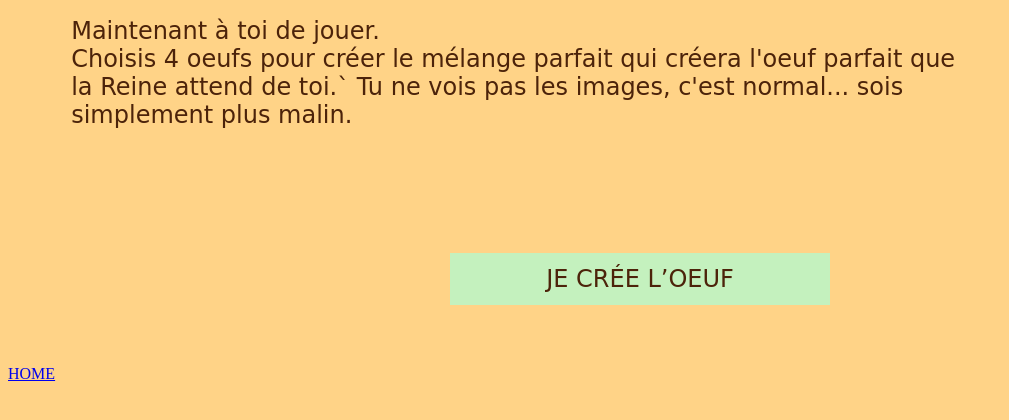
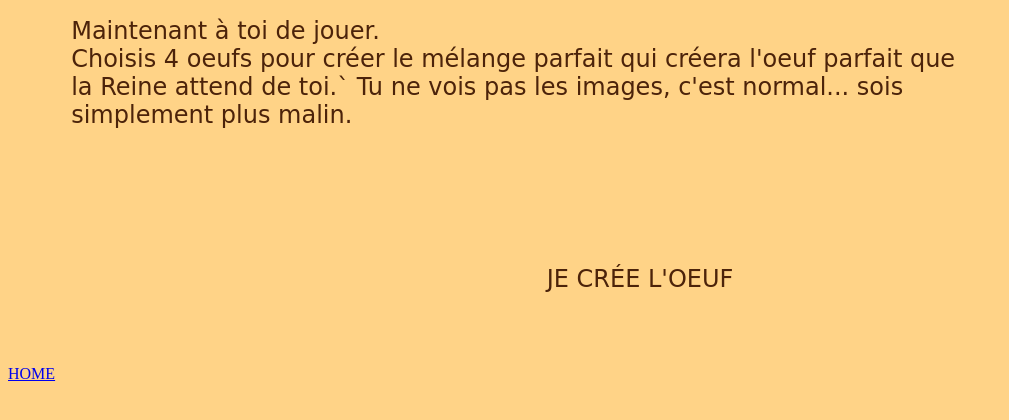
Before and after one commit to AdelineDb/el_famoso_marcel, a PHP site: page /cookingEgg.php in a window 1280 px wide. Shown: the part 246-666 px from the top of the page, without its empty margins (0-1009 px from the left). Run offline with PHP 8.4, Linux system fonts and the light colour scheme; data that the repository does not hold is empty; some web fonts are replaced.

Commit message:
changement bouton egg

```diff
--- a/public/choixPersonnage.php
+++ b/public/choixPersonnage.php
@@ -47,8 +47,10 @@ $characters = json_decode(file_get_contents("http://easteregg.wildcodeschool.fr/
     $characters[$key]['id'] == '5cac51240d488f0da6151c41' || $characters[$key]['id'] == '5cac51240d488f0da6151c4c' ||
     $characters[$key]['id'] == '5cac51240d488f0da6151c34'){ ?>
 
-    <input type="radio" name="hero" value="<?php echo $characters[$key]['name']; ?>" >
-    <label></label>
+    <div class="css">
+        <input type="radio" name="hero" value="<?php echo $characters[$key]['name']; ?>" >
+        <label></label>
+    </div>
     <?php }} ?>
     <div class="boutonfin">
         <button type="submit" formaction="" formtarget="_self">JE CHOISIS</button>
--- a/public/cookingEgg.php
+++ b/public/cookingEgg.php
@@ -67,8 +67,8 @@ $characters = json_decode(file_get_contents("http://easteregg.wildcodeschool.fr/
 
 </div>
 
-<div class="boutonfin1">
-    <button type="submit" formaction="fin1.php" formtarget="_self">JE CRÉE L’OEUF</button>
+<div>
+    <a class="boutonfin" href="choixPersonnage.php"><button type="submit">JE CRÉE L'OEUF</button></a>
 </div>
 
 <a href="index.php">HOME</a>
--- a/public/css/style.css
+++ b/public/css/style.css
@@ -82,6 +82,10 @@ button {
     text-align: center;
     margin-top: -25px;
     font-size: 1.3em;
+}
+
+.css{
+    border : 1px solid red;
 }
 
 /*----------------OEUFS------------------*/
```
